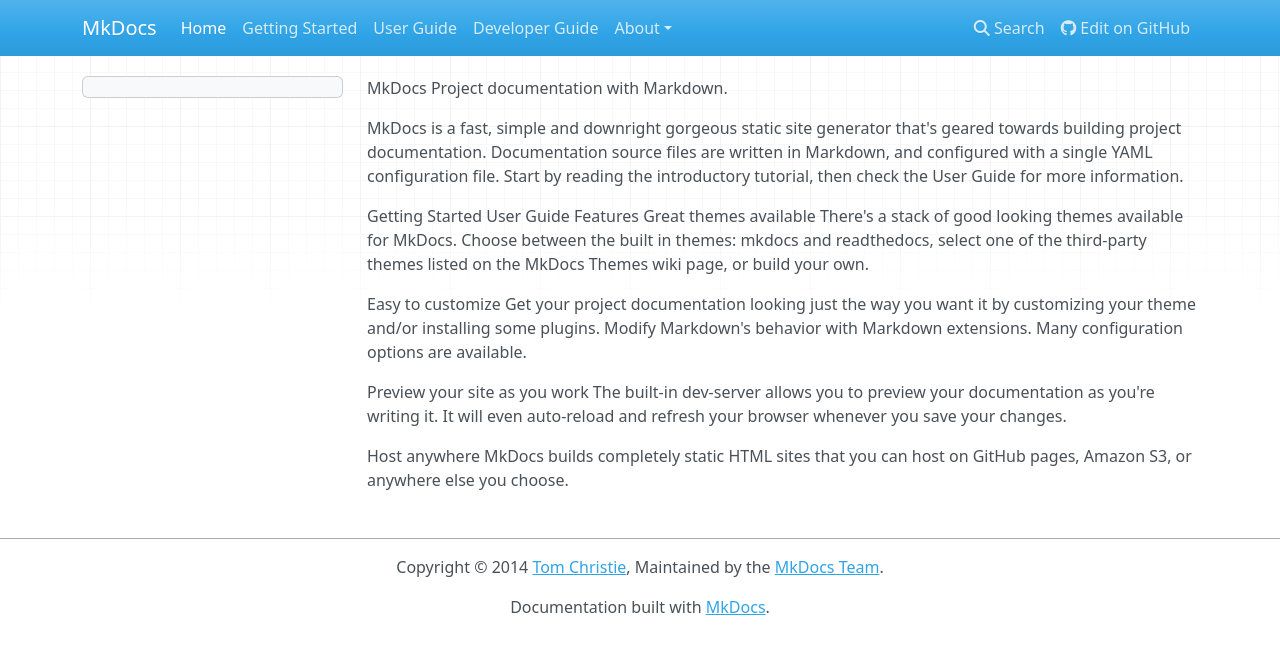
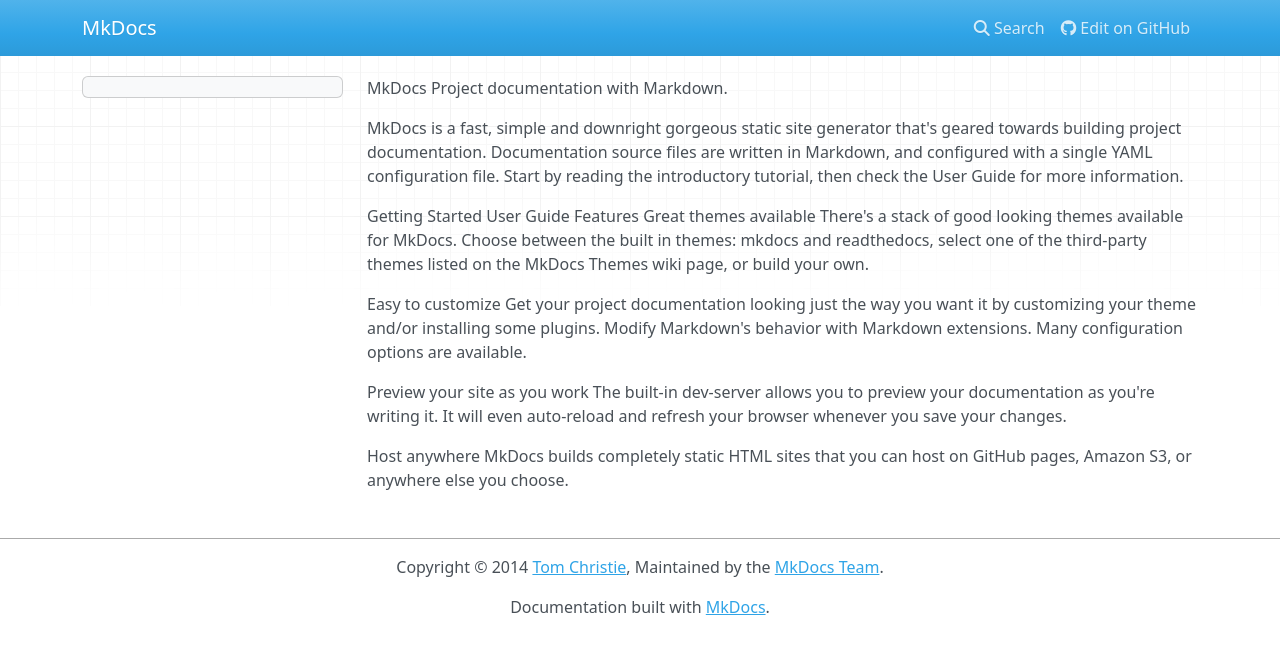
Before and after one commit to seeit99/eShopOnDotNet1, an MkDocs documentation site: the page built from docs/index.md, in a window 1280 px wide. Shown: the top 654 px of the page. Built offline with MkDocs 1.6.1, drawn with Linux system fonts in a browser that asks for light colours; nearby versions of some CDN libraries.

Commit message:
Update mkdocs.yml

```diff
--- a/mkdocs.yml
+++ b/mkdocs.yml
@@ -17,16 +17,6 @@
 
 nav:
     - Home: index.md
-    - Getting Started: getting-started.md
-    - User Guide: user-guide/
-    - Developer Guide: dev-guide/
-    - About:
-        - Release Notes: about/release-notes.md
-        - Contributing: about/contributing.md
-        - License: about/license.md
-
-extra_css:
-    - css/extra.css
 
 markdown_extensions:
     - toc:
```
